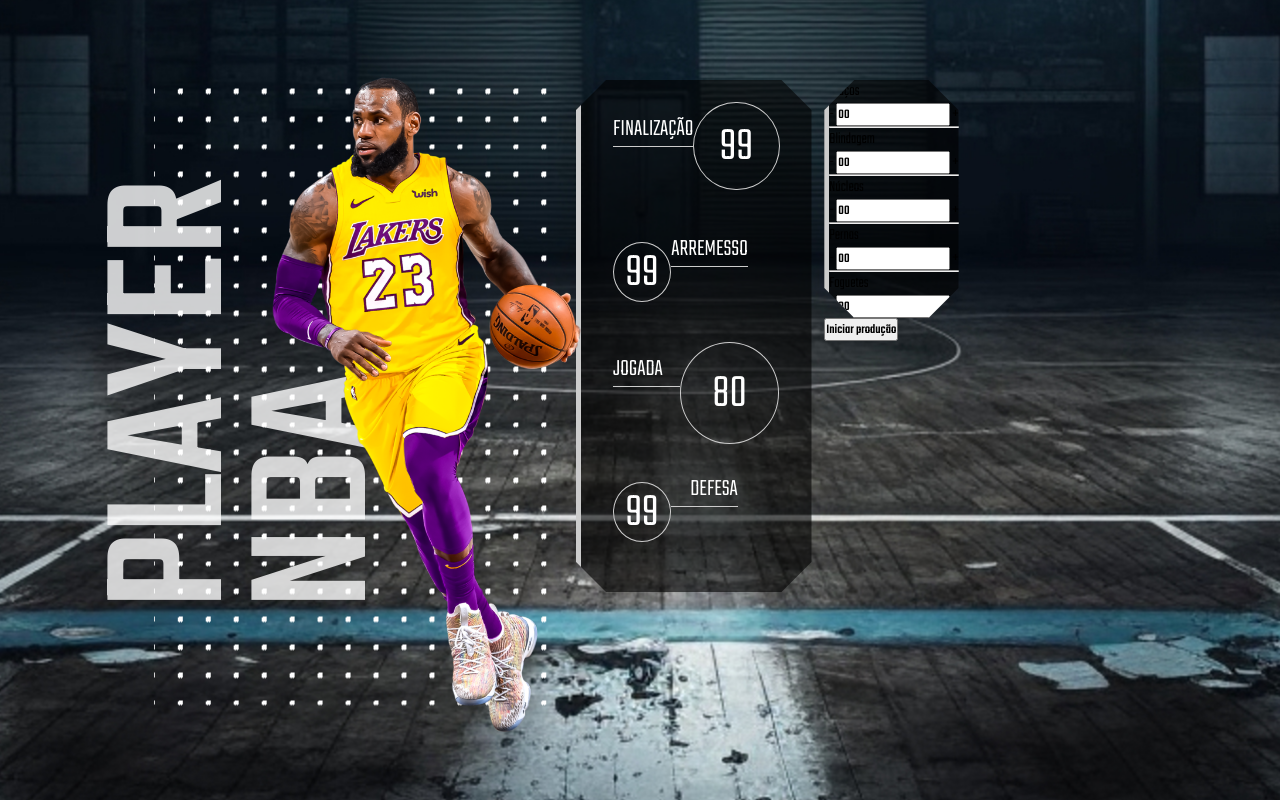
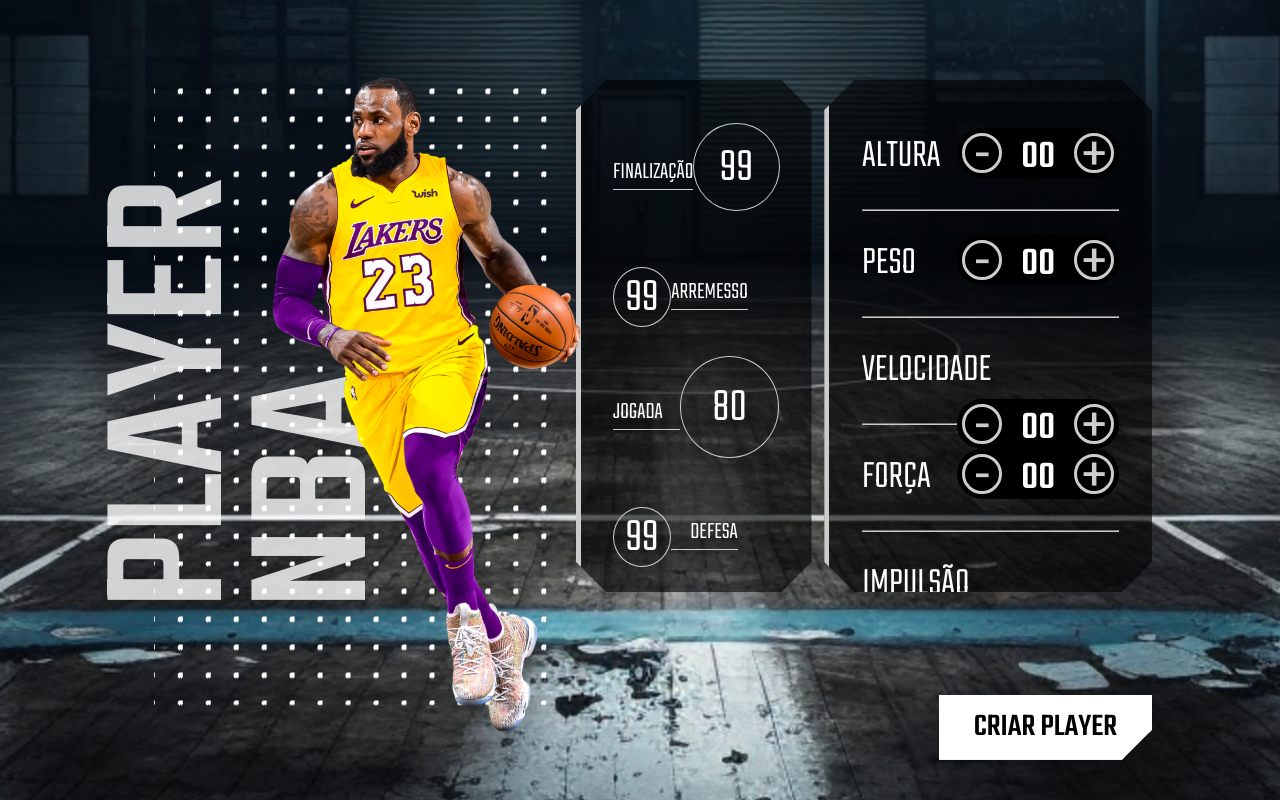
Before and after one commit to drianomelo/player, a plain HTML site: page index.html in a window 1280 px wide. Drawn offline with Linux system fonts and the light colour scheme.

Commit message:
FINALMENTE finalizando estrutura HTML e SASS

```diff
--- a/assets/sass/layout/_attributes.scss
+++ b/assets/sass/layout/_attributes.scss
@@ -6,7 +6,7 @@
 .attribute {
   color: var(--main-branco);
   display: flex;
-  align-items: flex-start;
+  align-items: center;
   height: 25%;
 
   &__title {
--- /dev/null
+++ b/assets/sass/layout/_physicals.scss
@@ -0,0 +1,89 @@
+.physicals {
+  flex-basis: 32%;
+}
+
+.montador {
+  height: 100%;
+
+  &__content {
+    padding: 2em 10%;
+  }
+}
+
+.stat {
+  padding: 1em 0;
+
+  &__title {
+    color: var(--main-branco);
+    text-transform: uppercase;
+    font-size: 2.5em;
+  }
+}
+
+.controll {
+  background: var(--main-preto);
+  border-radius: 25px;
+  float: right;
+  display: inline-flex;
+  padding: 5px;
+  align-items: center;
+  align-self: flex-end;
+
+  &__cont {
+    width: 40px;
+    height: 35px;
+    background: none;
+    border: 0;
+    margin: 0 1rem;
+    color: var(--main-branco);
+    text-align: center;
+    font-size: 2.5em;
+    display: inline-flex;
+    align-items: center;
+    padding-top: 8px;
+  }
+
+  &__ajuste {
+    display: inline-block;
+    width: 40px;
+    height: 40px;
+    line-height: 44px;
+    border-radius: 50%;
+    color: var(--main-cinza);
+    font-size: 4em;
+    background: var(--main-preto);
+    text-align: center;
+    border: 3px solid var(--main-cinza);
+    cursor: pointer;
+  }
+}
+
+.linha {
+  border-color: var(--main-cinza);
+  margin-block-start: 0.5em;
+  margin-block-end: 0.5em;
+}
+
+.btn {
+  margin-top: 1em;
+  font-size: 2em;
+  text-transform: uppercase;
+  padding: 0.2em 1em;
+  float: right;
+  border: 3px solid var(--main-branco);
+  background: var(--main-branco);
+  clip-path: polygon(
+    100% 0,
+    100% calc(100% - 30px),
+    calc(100% - 30px) 100%,
+    0 100%,
+    0 0
+  );
+  cursor: pointer;
+  transition: all 0.3s;
+
+  &:hover {
+    background: var(--main-preto);
+    color: var(--main-branco);
+  }
+}
--- a/index.html
+++ b/index.html
@@ -49,60 +49,55 @@
         </div>
       </section>
 
-      <section class="equipamentos">
+      <section class="physicals">
         <form action="" class="montador">
-          <div class="box montador-conteudo">
-            <div class="peca">
-              <label for="" class="peca-titulo">Braços</label>
-              <div class="controle">
-                <buttom class="controle-ajuste">-</buttom>
-                <input type="text" class="controle-contador" value="00" />
-                <buttom class="controle-ajuste">+</buttom>
+          <div class="box montador__content">
+            <div class="stat">
+              <label for="" class="stat__title">Altura</label>
+              <div class="controll">
+                <buttom class="controll__ajuste">-</buttom>
+                <input type="text" class="controll__cont" value="00" />
+                <buttom class="controll__ajuste">+</buttom>
               </div>
             </div>
             <hr class="linha" />
-            <div class="peca">
-              <label for="" class="peca-titulo">Blindagem</label>
-              <div class="controle">
-                <buttom class="controle-ajuste">-</buttom>
-                <input type="text" class="controle-contador" value="00" />
-                <buttom class="controle-ajuste">+</buttom>
+            <div class="stat">
+              <label for="" class="stat__title">Peso</label>
+              <div class="controll">
+                <buttom class="controll__ajuste">-</buttom>
+                <input type="text" class="controll__cont" value="00" />
+                <buttom class="controll__ajuste">+</buttom>
               </div>
             </div>
             <hr class="linha" />
-            <div class="peca">
-              <label for="" class="peca-titulo">Núcleos</label>
-              <div class="controle">
-                <buttom class="controle-ajuste">-</buttom>
-                <input type="text" class="controle-contador" value="00" />
-                <buttom class="controle-ajuste">+</buttom>
+            <div class="stat">
+              <label for="" class="stat__title">Velocidade</label>
+              <div class="controll">
+                <buttom class="controll__ajuste">-</buttom>
+                <input type="text" class="controll__cont" value="00" />
+                <buttom class="controll__ajuste">+</buttom>
               </div>
             </div>
             <hr class="linha" />
-            <div class="peca">
-              <label for="" class="peca-titulo">Pernas</label>
-              <div class="controle">
-                <buttom class="controle-ajuste">-</buttom>
-                <input type="text" class="controle-contador" value="00" />
-                <buttom class="controle-ajuste">+</buttom>
+            <div class="stat">
+              <label for="" class="stat__title">Força</label>
+              <div class="controll">
+                <buttom class="controll__ajuste">-</buttom>
+                <input type="text" class="controll__cont" value="00" />
+                <buttom class="controll__ajuste">+</buttom>
               </div>
             </div>
             <hr class="linha" />
-            <div class="peca">
-              <label for="" class="peca-titulo">Foguetes</label>
-              <div class="controle">
-                <buttom class="controle-ajuste">-</buttom>
-                <input type="text" class="controle-contador" value="00" />
-                <buttom class="controle-ajuste">+</buttom>
+            <div class="stat">
+              <label for="" class="stat__title">Impulsão</label>
+              <div class="controll">
+                <buttom class="controll__ajuste">-</buttom>
+                <input type="text" class="controll__cont" value="00" />
+                <buttom class="controll__ajuste">+</buttom>
               </div>
             </div>
           </div>
-          <input
-            type="submit"
-            value="Iniciar produção"
-            class="producao"
-            id="producao"
-          />
+          <input type="submit" value="Criar Player" class="btn" id="btn" />
         </form>
       </section>
     </main>
```
Also changed, not shown: dist/app.css, 1 other file.
